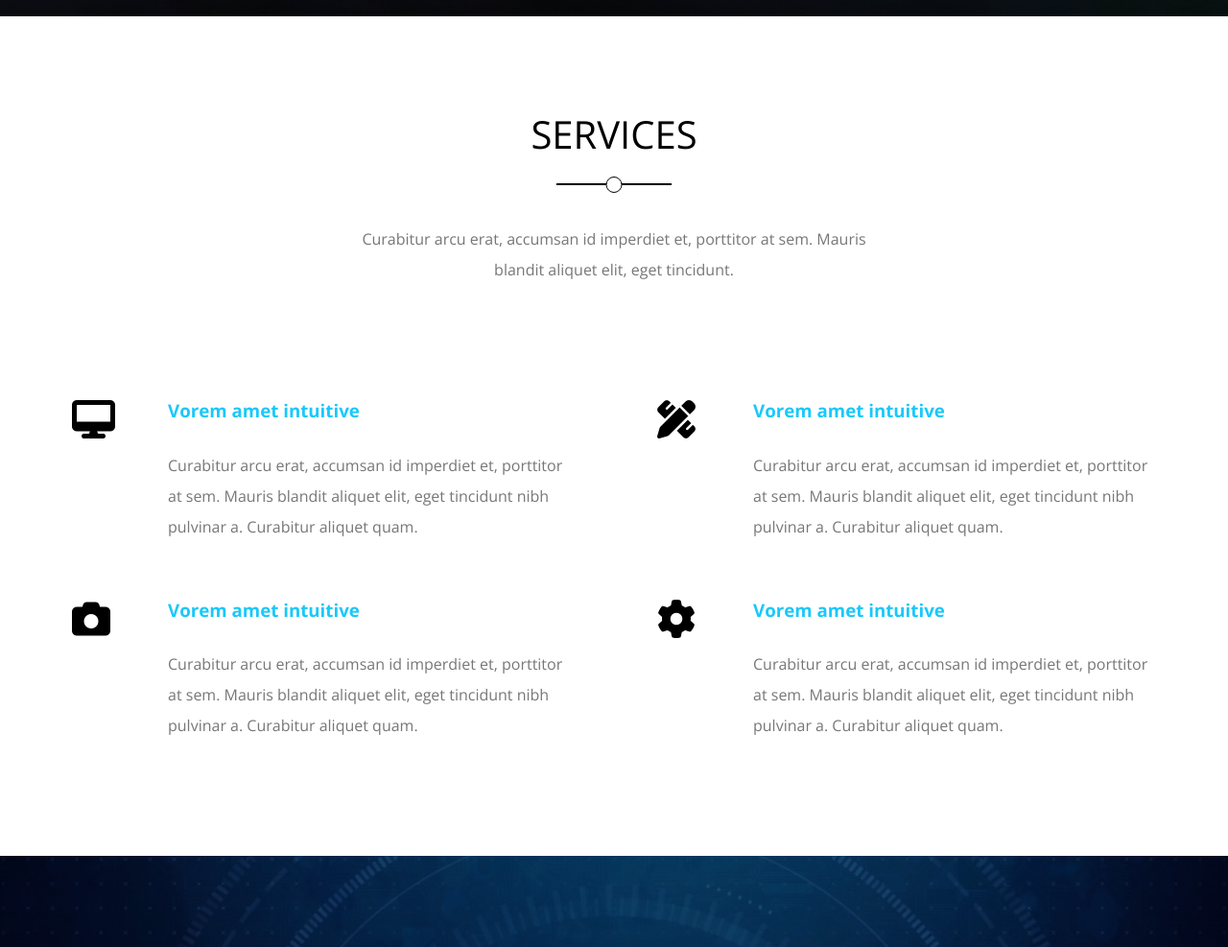
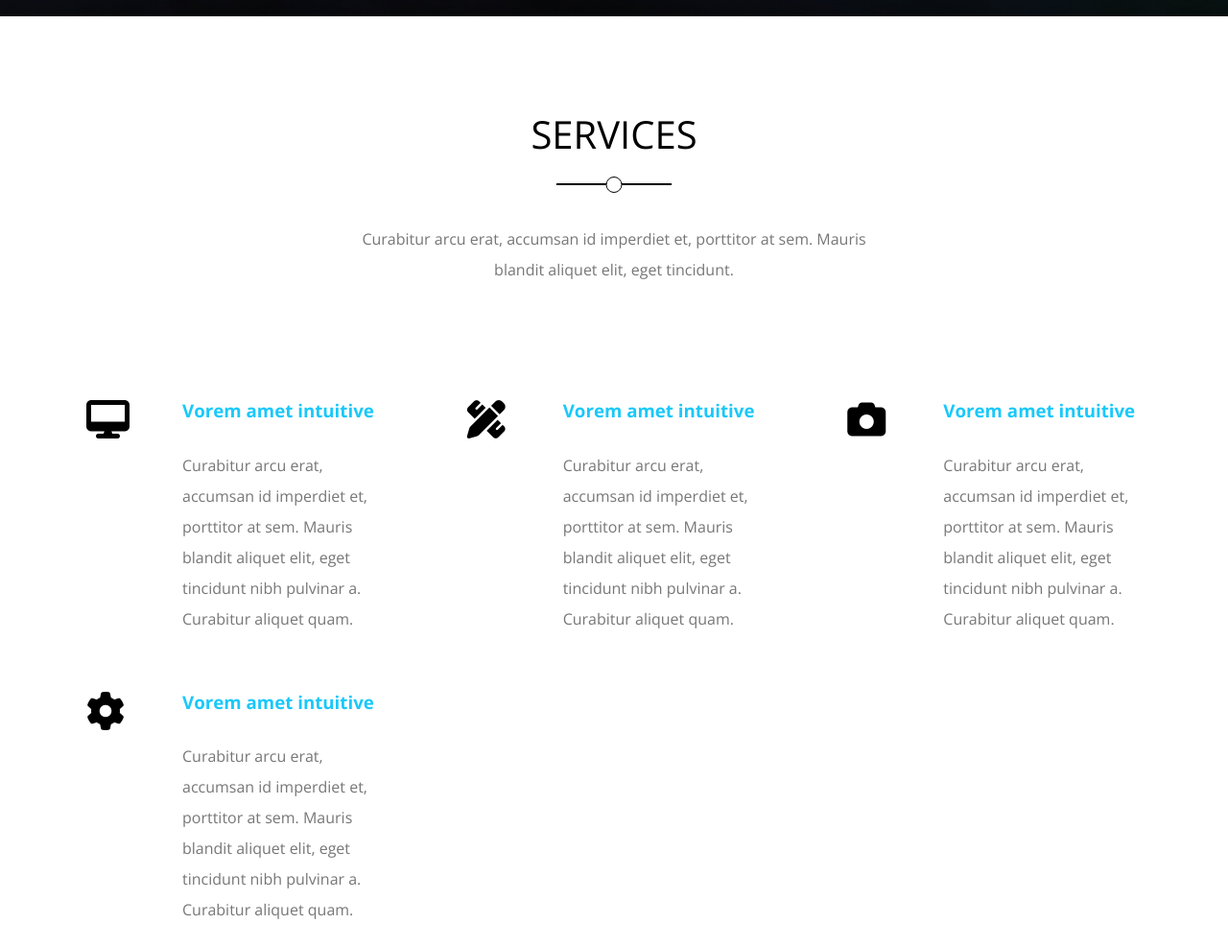
Before and after one commit to Hussein-Ghaly1/Kasper-Agency, a plain HTML site: page index.html in a window 1280 px wide. Shown: the part 783-1770 px from the top of the page at 96% size. Drawn offline with nearby package versions, Linux system fonts and the light colour scheme.

Commit message:
edit error

```diff
--- a/css/style.css
+++ b/css/style.css
@@ -328,13 +328,13 @@ header nav .form i {
 
 /* Service */
 
-.services .container {
+.services {
     padding: 100px 0;
 }
 
 .services .serv-box {
     display: grid;
-    grid-template-columns: repeat(auto-fill, minmax(450px, 1fr));
+    grid-template-columns: repeat(auto-fill, minmax(250px, 1fr));
     gap: 20px 50px;
 }
 
```
Also changed, not shown: screenshots/caf3789e-d47a-48d0-bd97-afbfab1fd530.png (added).
